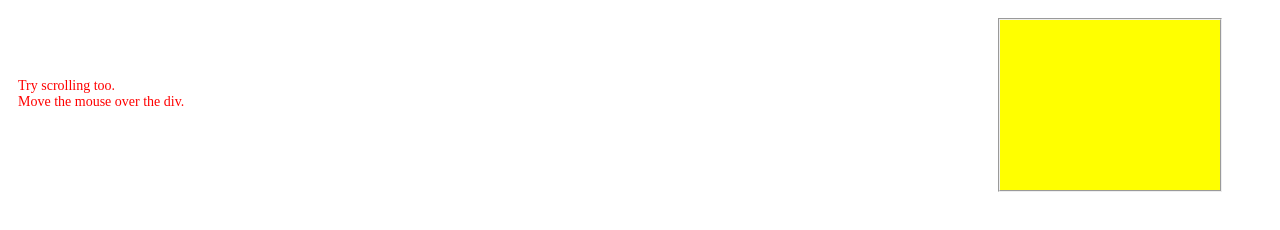
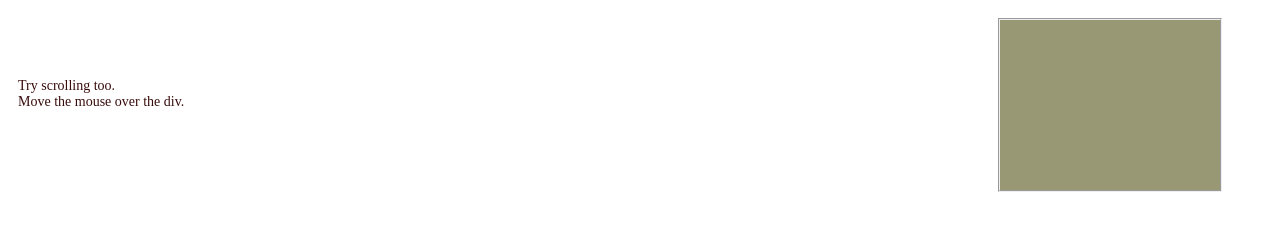
Before and after one commit to linmilan/Tiny-Beautiful-Things, a plain HTML site: page mousemove events/mousemove.html in a window 1280 px wide. Drawn offline with nearby package versions, Linux system fonts and the light colour scheme.

```diff
--- a/mousemove events/mousemove.html
+++ b/mousemove events/mousemove.html
@@ -6,12 +6,18 @@
         height:170px;
         margin:10px;
         margin-right:50px;
-        background:yellow;
+        background:rgb(152, 152, 117);
         border:2px groove;
         float:right; }
-  p { margin:0; margin-left:10px; color:red; width:220px;
-      height:120px; padding-top:70px;
-      float:left; font-size:14px; }
+  p { margin:0;
+      margin-left:10px;
+      color:rgb(57, 12, 12);
+      width:220px;
+      height:120px;
+      padding-top:70px;
+      float:left;
+      font-size:14px; }
+
   span { display:block; }
   </style>
   <script src="http://code.jquery.com/jquery-latest.min.js"></script>
```
Also changed, not shown: mousemove events/bird flys with mouse.html (added, +35 -0 lines).
